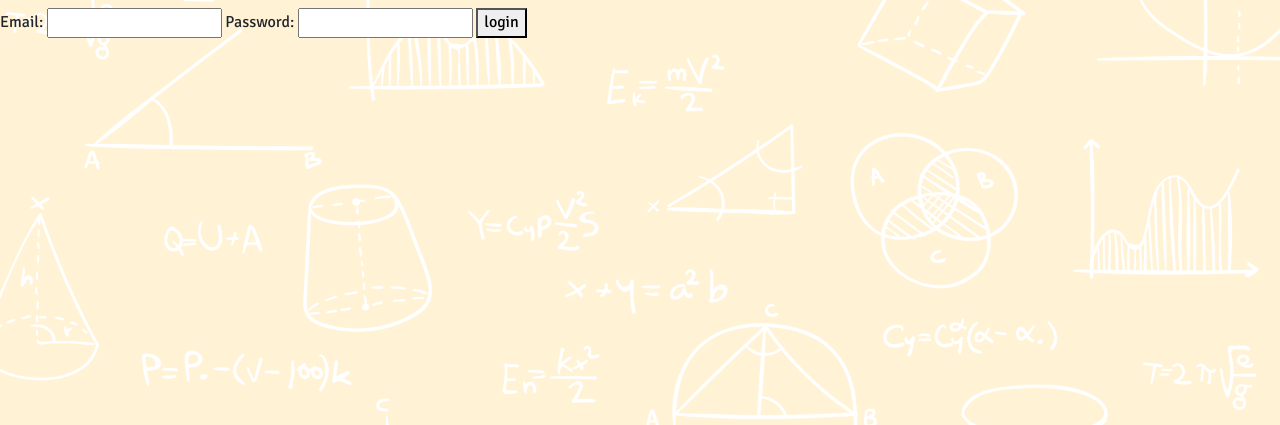
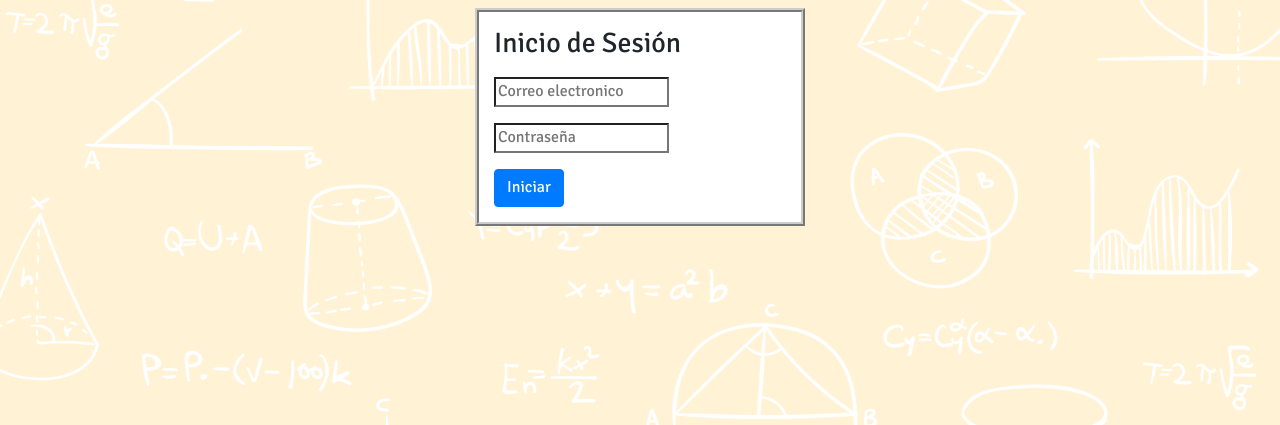
Before and after one commit to JD-SWaresol/01_Symfony_Friky-Land, a Symfony app: template templates/login/index.html.twig in a window 1280 px wide. Shown: the top 425 px of the page. Run offline with Twig, Linux system fonts and the light colour scheme; the template is opened without the code that fills it, so the values that code supplies are empty; some libraries are stand-ins or nearby versions.

Commit message:
WIP_04: Update Login Form Style

```diff
--- a/public/css/main.css
+++ b/public/css/main.css
@@ -47,3 +47,46 @@ body {
     -moz-box-shadow: 6px 6px 11px -5px rgba(0,0,0,0.53);
     box-shadow: 6px 6px 11px -5px rgba(0,0,0,0.53);
 }
+
+/* Custom Styles */
+
+.form-signin {
+    width: 100%;
+    max-width: 330px;
+    padding: 15px;
+    margin: auto;
+    margin-top: 50px;
+    background-color: #fff;
+    border: ridge #ccc;
+    border-width: 4px;
+}
+
+
+.form-signin .form-control {
+    position: relative;
+    box-sizing: border-box;
+    height: auto;
+    padding: 10px;
+    font-size: 16px;
+}
+
+
+.form-signin .form-control:focus {
+    z-index: 2;
+}
+
+
+.form-signin input[type="email"] {
+    margin-bottom: -1px;
+    border-bottom-right-radius: 0;
+    border-bottom-left-radius: 0;
+    margin: 0 auto;
+}
+
+
+.form-signin input[type="password"] {
+    margin-bottom: 10px;
+    border-top-left-radius: 0;
+    border-top-right-radius: 0;
+    margin: 0 auto;
+}
--- a/templates/base.html.twig
+++ b/templates/base.html.twig
@@ -24,7 +24,7 @@
                     <div class="collapse navbar-collapse" id="navbarSupportedContent">
                         <ul class="navbar-nav mr-auto">
                             <li class="nav-item">
-                                <a class="nav-link" href="#">
+                                <a class="nav-link" href="/">
                                     <i class="fa-solid fa-microphone"></i>
 
                                     Podcast </a>
--- a/templates/login/index.html.twig
+++ b/templates/login/index.html.twig
@@ -1,23 +1,34 @@
 {% extends 'base.html.twig' %}
 
 {# ... #}
+
+{% block stylesheets %}
+    <link rel="stylesheet" href="{{asset('css/bootstrap.min.css')}}">
+    <link rel="stylesheet" href="{{asset('css/main.css')}}">
+{% endblock %}
 
 {% block body %}
     {% if error %}
         <div>{{ error.messageKey|trans(error.messageData, 'security') }}</div>
     {% endif %}
 
-    <form action="{{ path('login') }}" method="post" class="mt-2">
-        <label for="username">Email:</label>
-        <input type="text" id="username" name="_username" value="{{ last_username }}" required>
+    <div>
+        <form action="{{ path('login') }}" method="post" class="form-signin mt-2">
+            <h1 class="h3 mb-3 font-weight-normal">Inicio de Sesión</h1>
 
-        <label for="password">Password:</label>
-        <input type="password" id="password" name="_password" required>
+            <div class="form-group">
+                <input type="email" id="username" name="_username" value="{{ last_username }}" placeholder="Correo electronico" required>
+            </div>
+            <div class="form-group">
+                <input type="password" id="password" name="_password" placeholder="Contraseña" required>
+            </div>
 
-        {# If you want to control the URL the user is redirected to on success #}
+            {# If you want to control the URL the user is redirected to on success #}
 
-        <input type="hidden" name="_target_path" value="/">
+            <input type="hidden" name="_target_path" value="/">
 
-        <button type="submit">login</button>
-    </form>
+            <button class="btn btn-primary" type="submit">Iniciar</button>
+        </form>
+    </div>
+
 {% endblock %}
```
Also changed, not shown: src/Controller/UserController.php (+6 -1 lines), public/files_directory/ancient-gear-soldier-6744e4225088c.webp (added).
